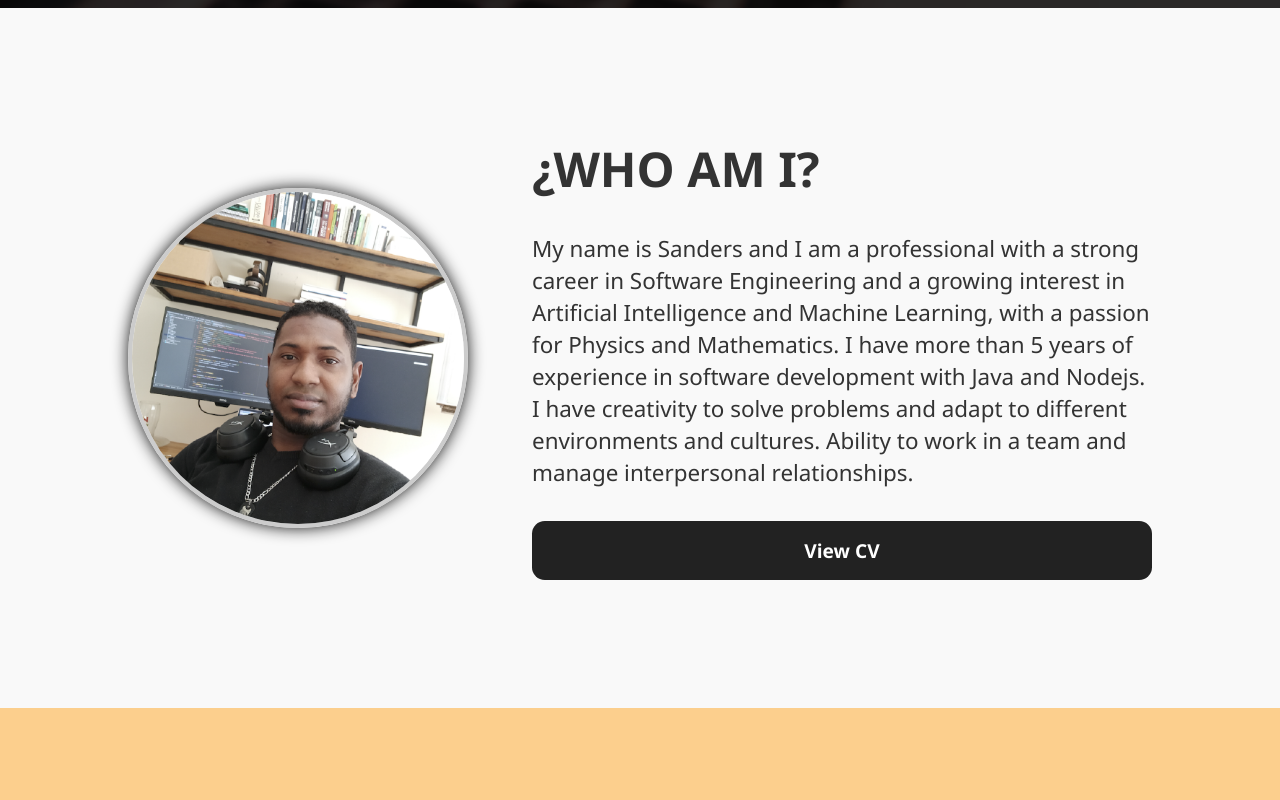
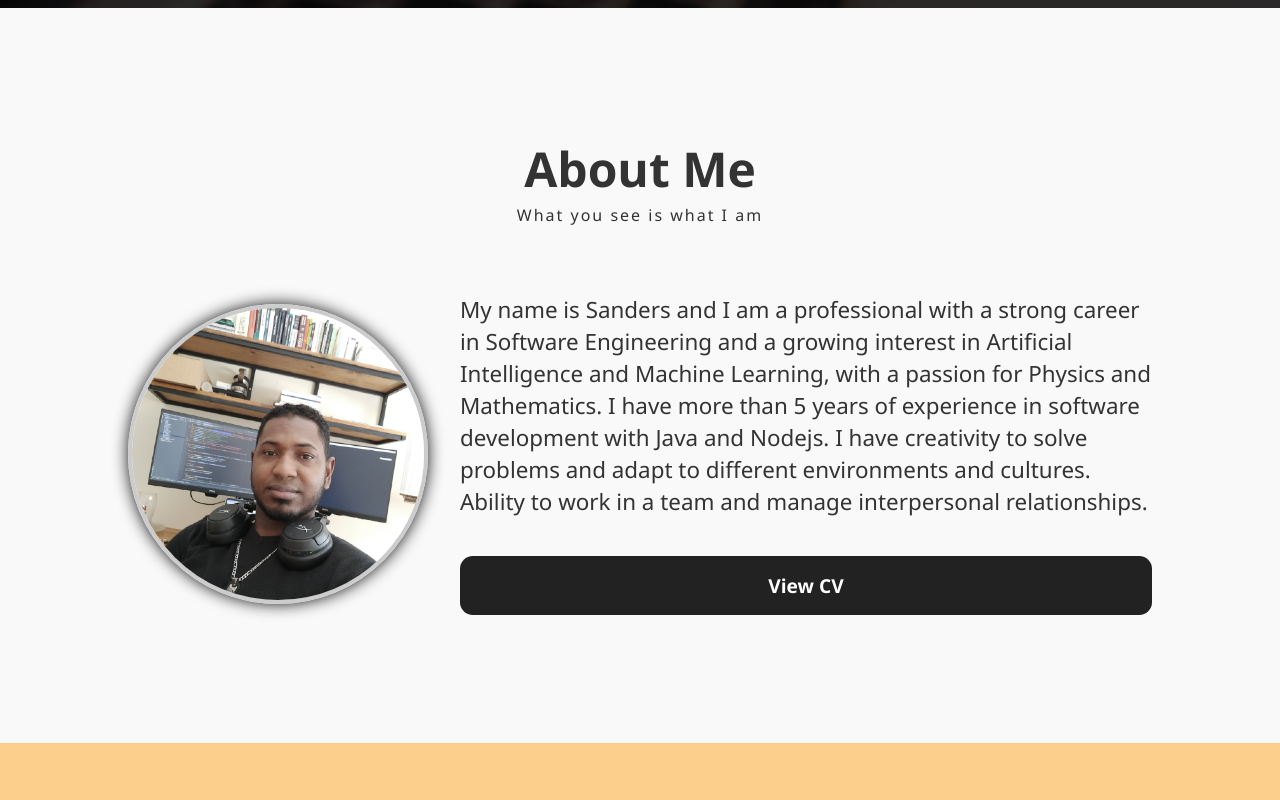
Before and after one commit to untalsanders/untalsanders.github.io, a Next.js app: page / in a window 1280 px wide. Shown: the part 860-1660 px from the top of the page. Built offline with nearby package versions, Linux system fonts and the light colour scheme; a web font is replaced by a local one.

Commit message:
feat: about page section change layout
Signed-off-by: Sanders Gutiérrez <ing.sanders@gmail.com>

```diff
--- a/src/components/About.jsx
+++ b/src/components/About.jsx
@@ -9,40 +9,63 @@ const AboutContainer = styled.section`
 `
 
 const AboutWrapper = styled(Wrapper)`
+    & > :first-child {
+        padding-bottom: clamp(3rem, 20vh, 4rem);
+    }
+`
+
+const AboutTitleSection = styled.div`
     display: flex;
     flex-direction: column;
-    row-gap: 2rem;
     align-items: center;
-    text-align: center;
 
-    @media only screen and (min-width: 1024px) {
-        flex-direction: row;
-        column-gap: clamp(2rem, 4rem, 8rem);
-        text-align: initial;
+    h2 {
+        font-size: clamp(3vw, 3rem, 8rem);
+        font-weight: 800;
+    }
+
+    p {
+        font-weight: 300;
+        letter-spacing: 2px;
+    }
+`
+
+const AboutContentSection = styled.div`
+    display: flex;
+    flex-direction: column;
+    align-items: center;
+    gap: clamp(2rem, 3vw, 4rem) clamp(2rem, 3vh, 4rem);
+
+    @media only screen and (min-width: 64em) {
+        display: grid;
+        grid-template-columns: min(min-content, 30%) 1fr;
+        grid-template-rows: min-content min-content;
     }
 
     img {
         border-radius: 50%;
         border: clamp(2px, 4px, 1rem) solid #ccc;
         box-shadow: 0 0 1rem #111;
+        grid-column: 1 / 2;
+        grid-row: 1 / span 2;
     }
 
-    div {
-        display: flex;
-        flex-direction: column;
-        row-gap: 2rem;
+    p {
+        font-size: clamp(1rem, 1.4rem, 2rem);
+        font-weight: 300;
+        line-height: clamp(1.5rem, 2rem, 10vh);
+        text-align: center;
+        grid-column: 2 / 3;
+        grid-row: 1 / 2;
 
-        h2 {
-            font-size: clamp(3vw, 3rem, 8rem);
-            font-weight: 800;
-            text-transform: uppercase;
+        @media only screen and (min-width: 64em) {
+            text-align: initial;
         }
+    }
 
-        p {
-            font-size: clamp(1rem, 1.4rem, 2rem);
-            font-weight: 300;
-            line-height: clamp(1.5rem, 2rem, 10vh);
-        }
+    a {
+        grid-row: 2 / 3;
+        grid-column: 2 / 3;
     }
 `
 
@@ -54,6 +77,7 @@ const CVButton = styled.a`
     padding: 1rem;
     border-radius: 0.8rem;
     text-align: center;
+    width: 100%;
 
     &:hover {
         background-color: rgba(1, 1, 1, 0.75);
@@ -62,11 +86,14 @@ const CVButton = styled.a`
 
 export default function About() {
     return (
-        <AboutContainer id="about-me">
+        <AboutContainer id="about">
             <AboutWrapper>
-                <Image src="/images/avatar.png" alt="Avatar" width={340} height={340} />
-                <div>
-                    <h2>¿Who am I?</h2>
+                <AboutTitleSection>
+                    <h2>About Me</h2>
+                    <p>What you see is what I am</p>
+                </AboutTitleSection>
+                <AboutContentSection>
+                    <Image src="/images/avatar.png" alt="Avatar" width={300} height={300} />
                     <p>
                         My name is Sanders and I am a professional with a strong career in Software Engineering and a
                         growing interest in Artificial Intelligence and Machine Learning, with a passion for Physics and
@@ -75,7 +102,7 @@ export default function About() {
                         Ability to work in a team and manage interpersonal relationships.
                     </p>
                     <CVButton href="/resume">View CV</CVButton>
-                </div>
+                </AboutContentSection>
             </AboutWrapper>
         </AboutContainer>
     )
--- a/src/components/Contact.jsx
+++ b/src/components/Contact.jsx
@@ -13,7 +13,7 @@ const ContactWrapper = styled(Wrapper)`
     flex-direction: column;
     align-items: center;
     text-align: center;
-    gap: clamp(1.5rem, 4vh, 3rem);
+    row-gap: clamp(1.5rem, 4vh, 3rem);
 
     svg {
         background-color: #f9af16;
--- a/src/components/Services.jsx
+++ b/src/components/Services.jsx
@@ -47,10 +47,6 @@ const ServicesCard = styled.section`
     align-items: center;
     gap: 1rem;
     text-align: center;
-
-    @media only screen and (min-width: 64em) {
-        /* text-align: initial; */
-    }
 
     svg {
         font-size: clamp(3rem, 8vw, 4rem);
```
